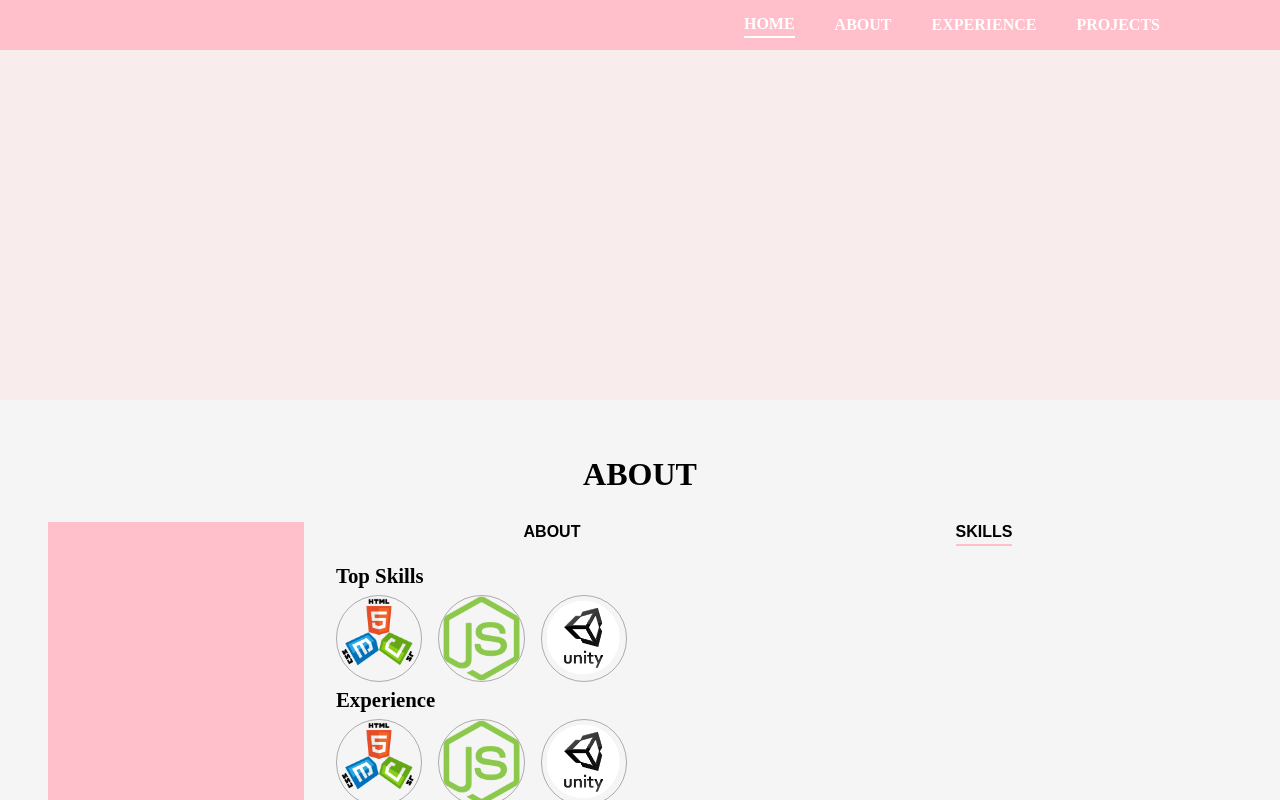
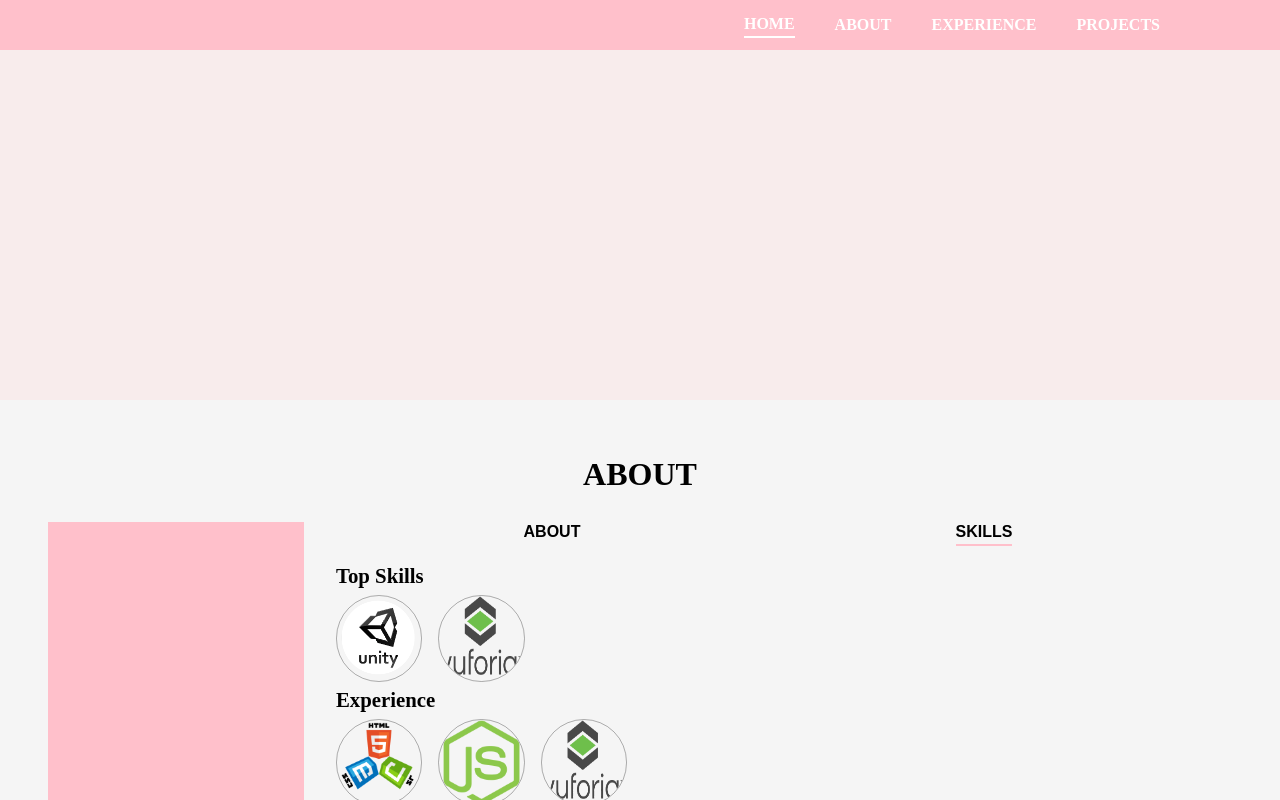
Before and after one commit to Chaeri-Yoon/portfolio, a React (Create React App) app: page / in a window 1280 px wide. Both pictures are taken after a click on the button "SKILLS". Shown: the top 800 px of the page. Built offline with nearby package versions, Linux system fonts and the light colour scheme.

Commit message:
* Project Detail > Skills * Put the information on the list of skills and each project detail in the data.tsx file

```diff
--- /dev/null
+++ b/src/components/SkillsList.tsx
@@ -0,0 +1,37 @@
+import styled from "styled-components";
+
+export const ItemsList = styled.ul`
+    display: grid;
+    grid-template-columns: repeat(auto-fill, 10%);
+    column-gap: 1em;
+    list-style-type: none;
+`;
+const Item = styled.li`
+    display: flex;
+    justify-content: center;
+    align-items: center;
+    & > img{
+        border: 1px solid rgba(0, 0, 0, .3);
+        border-radius: 50%;
+        width: 100%;
+        aspect-ratio: 1 / 1;
+    }
+`;
+const Image = styled.img`
+    width: 100%;
+    aspect-ratio: 1 / 1;
+    border: 1px solid rgba(0, 0, 0, .3);
+    border-radius: 50%;
+`;
+export default ({ children }: any) => {
+    return (
+        <ItemsList>
+            {children}
+        </ItemsList>
+    )
+}
+export const Skill = ({ skillname }: { skillname: string }) => {
+    return (
+        <Item><Image src={`/images/skills/${skillname}.png`} /></Item>
+    )
+}
--- a/src/sections/Project/ProjectDetail/About/data.tsx
+++ b/src/data.tsx
@@ -1,17 +1,20 @@
 import { ReactElement, useEffect, useRef } from "react";
 import styled from "styled-components";
-import PageButtons from "./PageButtons";
+import PageButtons from "./sections/Project/ProjectDetail/About/PageButtons";
 
 const Video = styled.video`
     width: 100%;
     height: 100%;
     background-color: black;
 `;
-interface IData {
+// Project Data
+interface IDataReturn {
     Visual: ReactElement;
     description: string;
+    skills: string[];
 }
-const K21 = (curPageNum: number): IData => {
+type IData = (curPageNum?: number) => IDataReturn;
+const K21: IData = (curPageNum = 0) => {
     const videoRef = useRef<HTMLVideoElement>(null);
     const visualSources = [
         <source src='/videos/projects/about/K21_1.mp4' />,
@@ -33,9 +36,42 @@ const K21 = (curPageNum: number): IData => {
                 <PageButtons numOfPages={3} curPageNum={curPageNum} />
             </>
         ),
-        description: descriptionSources[curPageNum]
+        description: descriptionSources[curPageNum],
+        skills: [skills.UNITY, skills.VUFORIA]
     }
 }
-export default {
+export const projects = {
     K21
 }
+export const skills = {
+    HTMLCSSJS: "htmlcssjs",
+    NODEJS: "nodejs",
+    UNITY: "unity",
+    VUFORIA: "vuforia",
+
+    get topList() {
+        return [
+            this.UNITY,
+            this.VUFORIA
+        ]
+    },
+    get experienceList() {
+        return [
+            this.HTMLCSSJS,
+            this.NODEJS,
+            this.VUFORIA
+        ]
+    },
+    get xrList() {
+        return [
+            this.UNITY,
+            this.VUFORIA
+        ]
+    },
+    get webList() {
+        return [
+            this.HTMLCSSJS,
+            this.NODEJS
+        ]
+    }
+}
--- a/src/sections/About/Skills.tsx
+++ b/src/sections/About/Skills.tsx
@@ -1,4 +1,6 @@
 import styled from "styled-components"
+import SkillsList, { Skill } from "../../components/SkillsList";
+import { skills } from "../../data";
 
 const Container = styled.div`
     width: 100%;
@@ -17,40 +19,19 @@ const Title = styled.span`
     font-size: 1.3em;
     font-weight: bold;
 `;
-const SkillsList = styled.ul`
-    display: grid;
-    grid-template-columns: repeat(auto-fill, 10%);
-    column-gap: 1em;
-    list-style-type: none;
-`;
-const Skill = styled.li`
-    display: flex;
-    justify-content: center;
-    align-items: center;
-    & > img{
-        border: 1px solid rgba(0, 0, 0, .3);
-        border-radius: 50%;
-        width: 100%;
-        aspect-ratio: 1 / 1;
-    }
-`;
 export default () => {
     return (
         <Container>
             <Skills>
                 <Title>Top Skills</Title>
                 <SkillsList>
-                    <Skill><img src="/images/skills/htmlcssjs.png" /></Skill>
-                    <Skill><img src="/images/skills/nodejs.png" /></Skill>
-                    <Skill><img src="/images/skills/unity.png" /></Skill>
+                    {skills.topList.map((skill, i) => <Skill key={i} skillname={skill} />)}
                 </SkillsList>
             </Skills>
             <Skills>
                 <Title>Experience</Title>
                 <SkillsList>
-                    <Skill><img src="/images/skills/htmlcssjs.png" /></Skill>
-                    <Skill><img src="/images/skills/nodejs.png" /></Skill>
-                    <Skill><img src="/images/skills/unity.png" /></Skill>
+                    {skills.experienceList.map((skill, i) => <Skill key={i} skillname={skill} />)}
                 </SkillsList>
             </Skills>
         </Container>
--- a/src/sections/Project/ProjectDetail/About/index.tsx
+++ b/src/sections/Project/ProjectDetail/About/index.tsx
@@ -1,6 +1,6 @@
 import { useState } from "react";
 import styled from "styled-components";
-import data from "./data";
+import { projects } from "../../../../data";
 
 const AboutContainer = styled.div`
     width: 70%;
@@ -46,10 +46,10 @@ export default ({ projectId }: { projectId: string }) => {
     return (
         <AboutContainer>
             <AboutVisual onClick={handlePageNumButton}>
-                {projectId === 'K21' && data.K21(curPageNum).Visual}
+                {projectId === 'K21' && projects.K21(curPageNum).Visual}
             </AboutVisual>
             <AboutDescription>
-                <span>{projectId === 'K21' && data.K21(curPageNum).description}</span>
+                <span>{projectId === 'K21' && projects.K21(curPageNum).description}</span>
             </AboutDescription>
         </AboutContainer>
     )
--- /dev/null
+++ b/src/sections/Project/ProjectDetail/ProjectSkills.tsx
@@ -0,0 +1,22 @@
+import styled from "styled-components";
+import { ItemsList, Skill } from "../../../components/SkillsList";
+import { projects } from "../../../data";
+import '../../../styles/variables.css'
+
+const Container = styled.div`
+    padding: calc(var(--body-padding) / 2);
+`;
+const SkillsContainer = styled(ItemsList)`
+    grid-template-columns: repeat(auto-fill, 20%);
+`;
+export default ({ projectId }: { projectId: string }) => {
+    return (
+        <Container>
+            <SkillsContainer>
+                {projectId === 'K21' && projects.K21().skills.map((skill, i) => (
+                    <Skill key={i} skillname={skill} />
+                ))}
+            </SkillsContainer>
+        </Container>
+    )
+}
--- a/src/sections/Project/ProjectDetail/index.tsx
+++ b/src/sections/Project/ProjectDetail/index.tsx
@@ -2,7 +2,8 @@ import { useState } from "react";
 import styled from "styled-components"
 import { ModeButton } from "../../../components/ModeButtons";
 import '../../../styles/variables.css';
-import About from "./About/";
+import About from "./About";
+import Skills from "./ProjectSkills";
 
 const Container = styled.div`
     width: 100%;
@@ -61,6 +62,9 @@ export default ({ projectId }: { projectId: string }) => {
                 {tab === 'ABOUT' && (
                     <About projectId={projectId} />
                 )}
+                {tab === 'SKILLS' && (
+                    <Skills projectId={projectId} />
+                )}
             </Content>
         </Container>
     )
--- a/src/sections/Project/Web/index.tsx
+++ b/src/sections/Project/Web.tsx
@@ -1,4 +1,4 @@
-import ProjectItem from '../ProjectItem';
+import ProjectItem from './ProjectItem';
 
 export default () => {
     return (
--- /dev/null
+++ b/src/sections/Project/XR.tsx
@@ -0,0 +1,13 @@
+import ProjectItem from './ProjectItem';
+
+export default () => {
+    return (
+        <>
+            <ProjectItem thumbnail='/skills/nodejs.png' projectName='K21'></ProjectItem>
+            <ProjectItem thumbnail='/skills/nodejs.png' projectName='Suspension'></ProjectItem>
+            <ProjectItem thumbnail='/skills/nodejs.png' projectName='Singu'></ProjectItem>
+            <ProjectItem thumbnail='/skills/nodejs.png' projectName='Crane'></ProjectItem>
+            <ProjectItem thumbnail='/skills/nodejs.png' projectName='Governor'></ProjectItem>
+        </>
+    )
+}
--- a/src/sections/Project/XR/index.tsx
+++ /dev/null
@@ -1,13 +0,0 @@
-import ProjectItem from '../ProjectItem';
-
-export default () => {
-    return (
-        <>
-            <ProjectItem thumbnail='/skills/nodejs.png' projectName='K21'></ProjectItem>
-            <ProjectItem thumbnail='/skills/nodejs.png' projectName='suspension'></ProjectItem>
-            <ProjectItem thumbnail='/skills/nodejs.png' projectName='singu'></ProjectItem>
-            <ProjectItem thumbnail='/skills/nodejs.png' projectName='crane'></ProjectItem>
-            <ProjectItem thumbnail='/skills/nodejs.png' projectName='governor'></ProjectItem>
-        </>
-    )
-}
```
Also changed, not shown: public/images/skills/vuforia.png (added).
